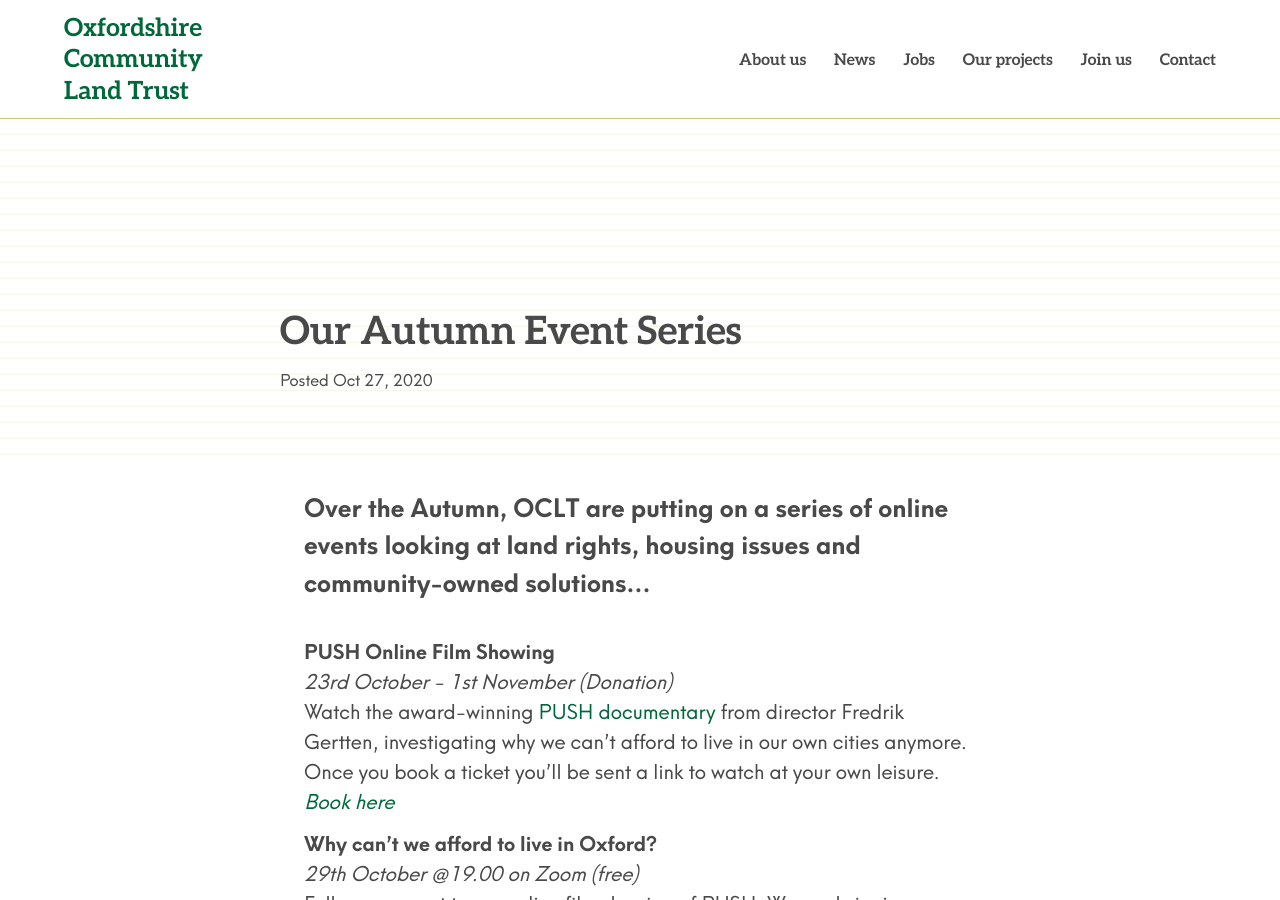
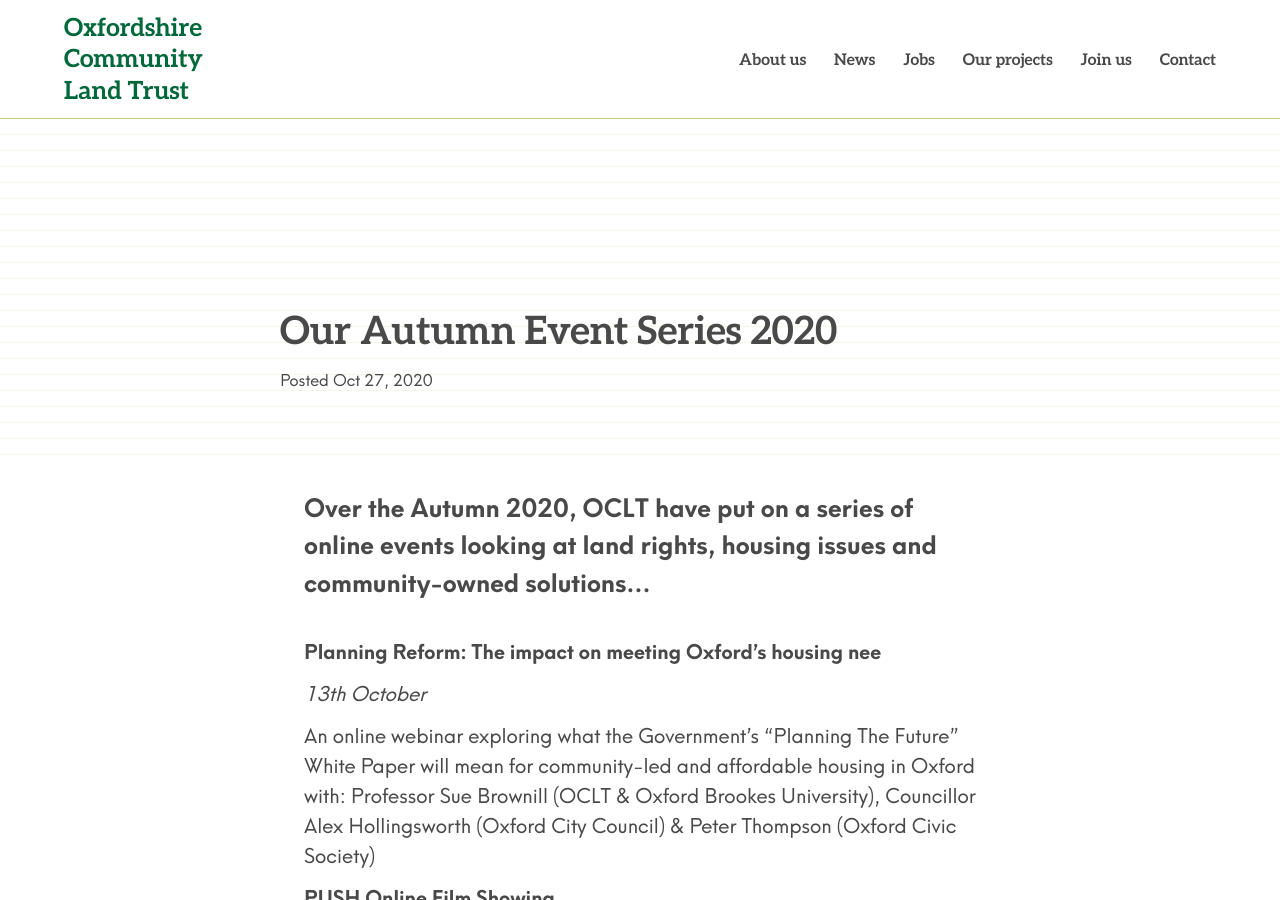
Before and after one commit to johnpuddephatt/oclt, a Jekyll site: the page built from _posts/2020-10-27-our-autumn-event-series.md, in a window 1280 px wide and 900 px high. Built offline with Jekyll 4.4.1, drawn with Linux system fonts in a browser that asks for light colours.

Commit message:
Update from Forestry.io Oxfordshire CLT updated _posts/2020-10-27-our-autumn-event-series.md

```diff
--- a/_posts/2020-10-27-our-autumn-event-series.md
+++ b/_posts/2020-10-27-our-autumn-event-series.md
@@ -1,13 +1,20 @@
 ---
 layout: post
-title: Our Autumn Event Series
+title: Our Autumn Event Series 2020
 image: "/uploads/https___cdn-evbuc-com_images_114028477_477940596883_1_original.jpeg"
 tags: []
 
 ---
-Over the Autumn, OCLT are putting on a series of online events looking at land rights, housing issues and community-owned solutions...
+Over the Autumn 2020, OCLT have put on a series of online events looking at land rights, housing issues and community-owned solutions...
+
+**Planning Reform: The impact on meeting Oxford's housing nee**
+
+_13th October_
+
+An online webinar exploring what the Government's "Planning The Future" White Paper will mean for community-led and affordable housing in Oxford with: Professor Sue Brownill (OCLT & Oxford Brookes University), Councillor Alex Hollingsworth (Oxford City Council) & Peter Thompson (Oxford Civic Society)
 
 **PUSH Online Film Showing**
+
 _23rd October - 1st November (Donation)_
 Watch the award-winning [PUSH documentary](http://www.pushthefilm.com/) from director Fredrik Gertten, investigating why we can’t afford to live in our own cities anymore. Once you book a ticket you'll be sent a link to watch at your own leisure.
 [_Book here_](https://www.eventbrite.co.uk/e/push-online-film-showing-tickets-124552621243)
```
